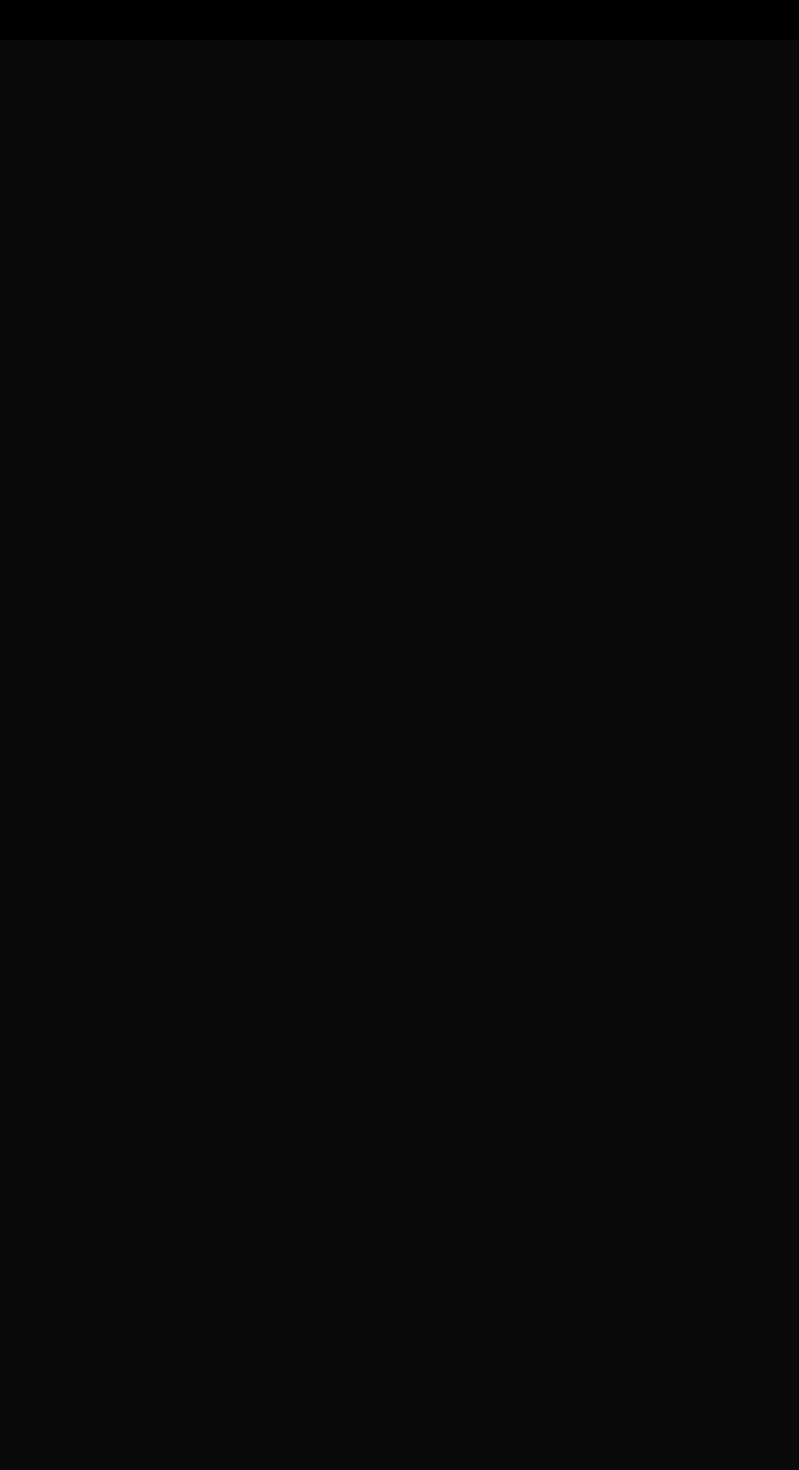
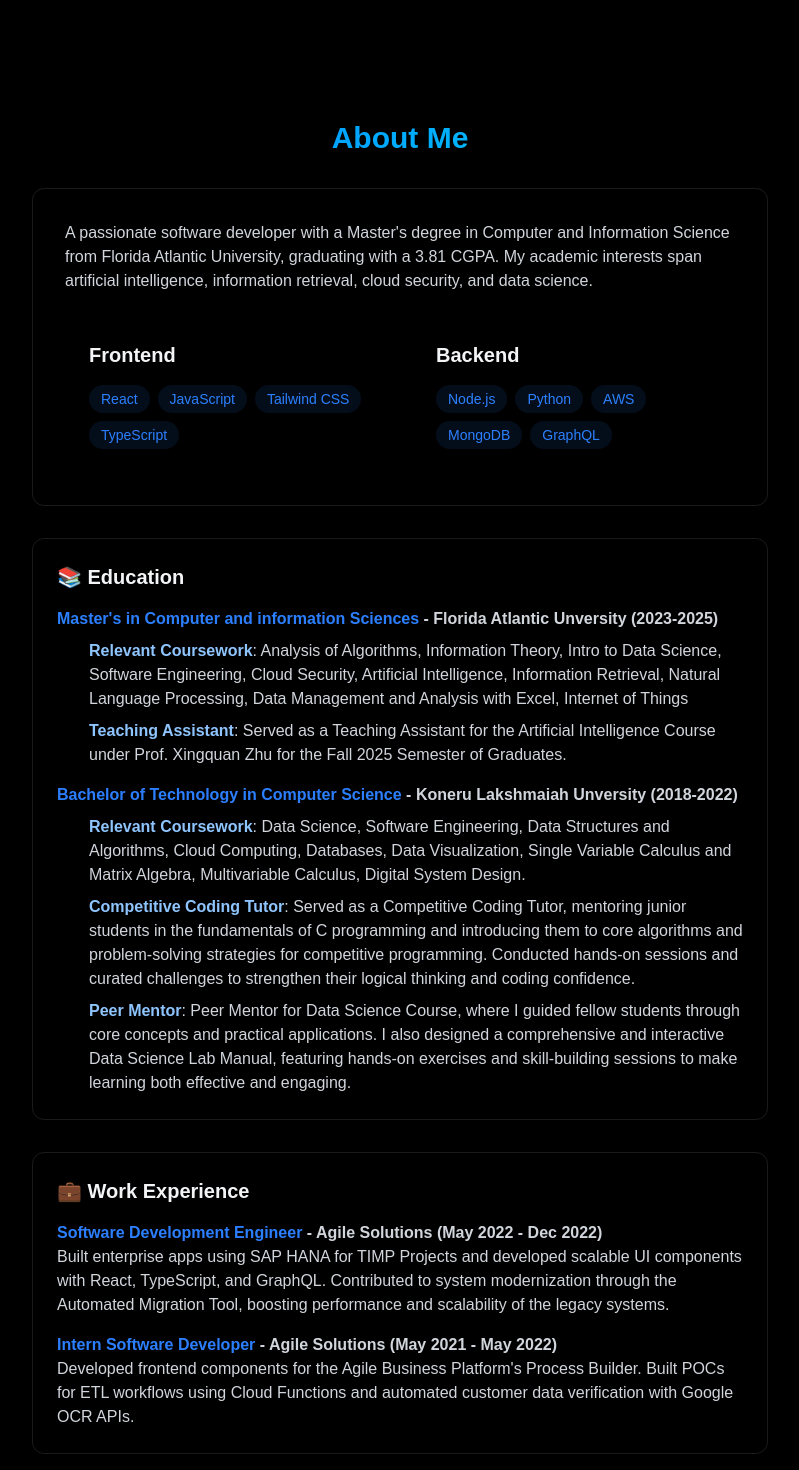
Before and after one commit to TejeswaraSaiA/Tejeswara-Sai-A, a React (Vite) app: page / in a window 1280 px wide. Shown: the part 760-2230 px from the top of the page, without its empty margins (240-1039 px from the left). Before the commit the page ends 800 px from the top, so only its background shows below. Built offline with nearby package versions, Linux system fonts and the light colour scheme.

Commit message:
Created About Section

```diff
--- a/src/App.tsx
+++ b/src/App.tsx
@@ -5,6 +5,7 @@
 import Navbar from "./components/Navbar";
 import MobileMenu from "./components/MobileMenu";
 import Home from './components/sections/Home';
+import About from './components/sections/About'
 
 function App() {
   const [isLoaded, setIsLoaded] = useState(false);
@@ -20,6 +21,7 @@
         <Navbar menuOpen={menuOpen} setMenuOpen={setMenuOpen} />
         <MobileMenu menuOpen={menuOpen} setMenuOpen={setMenuOpen} />
         <Home/>
+        <About/>
       </div>
     </>
   );
--- a/src/components/sections/About.tsx
+++ b/src/components/sections/About.tsx
@@ -0,0 +1,108 @@
+const About = () => {
+  const frontendSkills = ["React", "JavaScript", "Tailwind CSS", "TypeScript"];
+  const backendSkills = ["Node.js", "Python", "AWS", "MongoDB", "GraphQL"];
+
+  return (
+    <section
+      id="about"
+      className="min-h-screen flex items-center justify-center py-20"
+    >
+      <div className="max-w-3xl mx-auto px-4">
+        <h2 className="text-3xl font-bold mb-8 bg-gradient-to-r from-blue-500 to-cyan-400 bg-clip-text text-transparent text-center">
+          {" "}
+          About Me
+        </h2>
+
+        <div className="rounded-xl p-8 border-white/10 border hover:-translate-y-1 transition-all">
+          <p className="text-gray-300 mb-6">
+            A passionate software developer with a Master's degree in Computer
+            and Information Science from Florida Atlantic University, graduating
+            with a 3.81 CGPA. My academic interests span artificial
+            intelligence, information retrieval, cloud security, and data
+            science.
+          </p>
+
+          <div className="grid grid-cols-1 md:grid-cols-2 gap-6">
+            <div className="rounded-xl p-6 hover:-translate-y-1 transition-all">
+              <h3 className="text-xl font-bold mb-4">Frontend</h3>
+              <div className="flex flex-wrap gap-2">
+                {frontendSkills.map((tech,key)=>(
+                    <span key={key}
+                    className="bg-blue-500/10 text-blue-500 py-1 px-3 rounded-full text-sm hover:bg-blue-500/20
+                                    hover:shadow-[0_2px_8px_rgba(59,130,2246,0.2)] transition
+                    ">
+                        {tech}
+                    </span>
+                ))}
+              </div>
+            </div>
+
+            <div className="rounded-xl p-6 hover:-translate-y-1 transition-all">
+              <h3 className="text-xl font-bold mb-4">Backend</h3>
+              <div className="flex flex-wrap gap-2">
+                {backendSkills.map((tech,key)=>(
+                    <span key={key}
+                    className="bg-blue-500/10 text-blue-500 py-1 px-3 rounded-full text-sm hover:bg-blue-500/20
+                                    hover:shadow-[0_2px_8px_rgba(59,130,2246,0.2)] transition
+                    ">
+                        {tech}
+                    </span>
+                ))}
+              </div>
+            </div>
+          </div>
+        </div>
+
+        <div className="mt-8">
+            <div className="p-6 rounded-xl border-white/10 border hover:-translate-y-1 transition-all">
+                <h3 className="text-xl font-bold mb-4"> 📚 Education </h3>
+                <ul className=" list-inside text-gray-300 space-y-2">
+                    <li className="font-semibold">
+                        <strong className="text-blue-500">Master's in Computer and information Sciences</strong> - Florida Atlantic Unversity (2023-2025)
+                    </li>
+                    <li className="pl-8">
+                        <strong className="text-blue-300">Relevant Coursework</strong>: Analysis of Algorithms, Information Theory, Intro to Data Science, Software Engineering, Cloud Security, Artificial Intelligence, Information Retrieval, Natural Language Processing, Data Management and Analysis with Excel, Internet of Things
+                    </li>
+                    <li className="pl-8">
+                       <strong className="text-blue-300">Teaching Assistant</strong>: Served as a Teaching Assistant for the Artificial Intelligence Course under Prof. Xingquan Zhu for the Fall 2025 Semester of Graduates.
+                    </li>
+                </ul>
+
+                <ul className=" list-inside text-gray-300 space-y-2 pt-4">
+                    <li className="font-semibold">
+                        <strong className="text-blue-500">Bachelor of Technology in Computer Science</strong> - Koneru Lakshmaiah Unversity (2018-2022)
+                    </li>
+                    <li className="pl-8">
+                        <strong className="text-blue-300">Relevant Coursework</strong>: Data Science, Software Engineering, Data Structures and Algorithms, Cloud Computing, Databases, Data Visualization, Single Variable Calculus and Matrix Algebra, Multivariable Calculus, Digital System Design.
+                    </li>
+                    <li className="pl-8">
+                       <strong className="text-blue-300">Competitive Coding Tutor</strong>: Served as a Competitive Coding Tutor, mentoring junior students in the fundamentals of C programming and introducing them to core algorithms and problem-solving strategies for competitive programming. Conducted hands-on sessions and curated challenges to strengthen their logical thinking and coding confidence.
+                    </li>
+                    <li className="pl-8">
+                       <strong className="text-blue-300">Peer Mentor</strong>: Peer Mentor for Data Science Course, where I guided fellow students through core concepts and practical applications. I also designed a comprehensive and interactive Data Science Lab Manual, featuring hands-on exercises and skill-building sessions to make learning both effective and engaging.
+                    </li>
+                </ul>
+            </div>
+        </div>
+        <div className="mt-8">
+             <div className="p-6 rounded-xl border-white/10 border hover:-translate-y-1 transition-all">
+                <h3 className="text-xl font-bold mb-4"> 💼 Work Experience </h3>
+                <div className="space-y-4 text-gray-300">
+                    <div>
+                        <h4 className="font-semibold"> <strong className="text-blue-500">Software Development Engineer</strong> - Agile Solutions (May 2022 - Dec 2022)</h4>
+                        <p>Built enterprise apps using SAP HANA for TIMP Projects and developed scalable UI components with React, TypeScript, and GraphQL. Contributed to system modernization through the Automated Migration Tool, boosting performance and scalability of the legacy systems.</p>
+                    </div>
+                    <div>
+                        <h4 className="font-semibold"> <strong className="text-blue-500">Intern Software Developer</strong> - Agile Solutions (May 2021 - May 2022)</h4>
+                        <p>Developed frontend components for the Agile Business Platform's Process Builder. Built POCs for ETL workflows using Cloud Functions and automated customer data verification with Google OCR APIs.</p>
+                    </div>
+
+                </div>
+            </div>
+        </div>
+      </div>
+    </section>
+  );
+};
+
+export default About;
```
